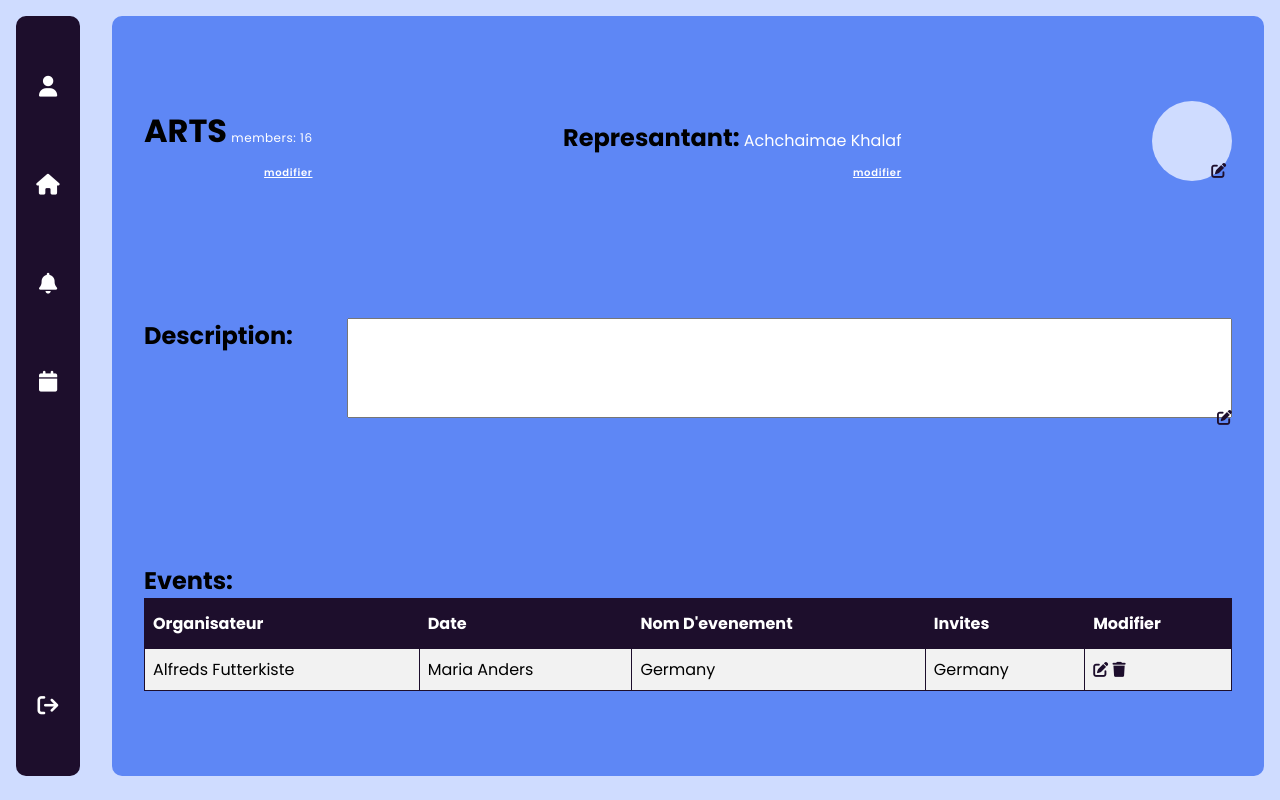
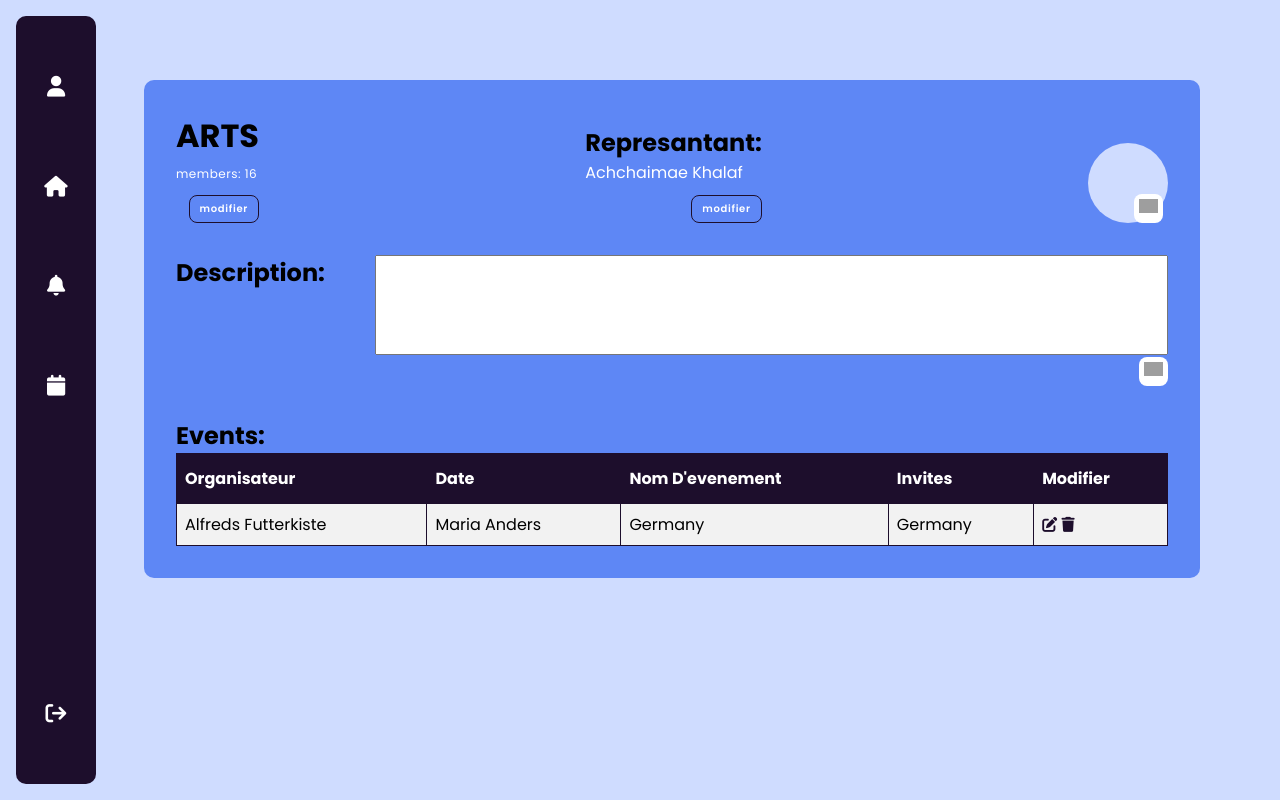
Before and after one commit to Achchaimae/Gestion-des-clubs, a PHP site: page /clubs.html in a window 1280 px wide. Run offline with PHP 8.4, Linux system fonts and the light colour scheme; some libraries are stand-ins or nearby versions; grey boxes are pictures that could not be loaded.

Commit message:
admin ok, clubs ok

```diff
--- a/abdallah_work/clubs.css
+++ b/abdallah_work/clubs.css
@@ -21,16 +21,21 @@
         'nav clubs clubs clubs clubs clubs clubs clubs calender calender calender calender calender'
         'nav clubs clubs clubs clubs clubs clubs clubs todo todo todo todo todo';
     grid-gap: 3vh 5vw; */
-    margin-left: 6rem;
-
+    margin-left: 16vh;
+    margin-top: 8vh;
+    margin-right: 8vh;
+    margin-bottom: 8vh;
+    padding: 4vh;
+    /* height: 84vh; */
     background-color: #5E87F5;
     border-radius: 10px;
-    padding: 1rem 2rem;
+
     display: flex;
+    gap: 4vh;
     flex-direction: column;
-    justify-content: space-around;
-    height: 95vh;
+    justify-content: flex-start;
 }
+
 /* nav bar */
 ul{
     display: flex;
@@ -48,12 +53,13 @@ li{
     flex-direction: column;
     justify-content: space-between;
     align-items: center;
-    height: 95vh;
-    width: auto;
+    height: 96vh;
+    width: 10vh;
     padding: 60px 0;
     border-radius: 10px;
     background-color: #1D0E2C;
     position: fixed;
+
 }
 .nav i{
     color: white;
@@ -68,6 +74,7 @@ li{
 } */
 .description{
     display: flex;
+    height: fit-content;
     gap: 5%;
 }
 
@@ -94,10 +101,29 @@ li{
 .right .modifier{
     background: none;
     border: none;
+    padding: 5px;
     position: absolute;
-
+    background-color: white;
     bottom: 0px;
     right: 5px;
+}
+.description button{
+    background-color: white;
+    border: none;
+    padding: 5px;
+    border-radius: 8px;
+}
+.description button:hover{
+    background-color: #1D0E2C;
+    transition: all 500ms ease-in-out;
+}
+.description button:hover i{
+    color: white;
+    transition: all 500ms ease-in-out;
+}
+ .modifier:hover i{
+    color: white;
+    transition: all 500ms ease-in-out;
 }
 .fa-solid{
     color: #1D0E2C;
@@ -106,16 +132,21 @@ li{
 .modifier{
     display: block;
     margin: 10px 0 0 auto;
+    padding: 5px 10px;
     color: white;
     font-size: 10px;
     font-weight: 600;
     letter-spacing: 0.7px;
-
+    border-radius: 8px;
     cursor: pointer;
-    border: none;
+    border: 1px solid #1D0E2C;
     background-color: transparent;
-    text-decoration: underline;
-}
+/*     text-decoration: underline;
+ */}
+ .modifier:hover{
+    background-color: #1D0E2C;
+    transition: all 500ms ease-in-out;
+ }
 .right{
     position: relative;
 }
@@ -148,14 +179,15 @@ li{
 
 .textarea{
     width: 100%;
-
-    position: relative;
+    display: flex;
+    flex-direction: column;
+    align-items: flex-end;
+    gap: 0.3vh;
 }
-.textarea i{
-    position: absolute;
-
-    right: 0px;
-    bottom: 0px;
+.textarea .modifier{
+    margin: unset;
+}
+.textarea .fa-solid{
     cursor: pointer;
     font-size: 15px;
 }
@@ -193,3 +225,10 @@ h2,h1,th{
 .modifier_event {
     background-color: #5E87F5;
 }
+.left,.middle{
+    width: min-content;
+}
+.modifier img{
+    height: 14px;
+    margin: auto auto;
+}
--- a/abdallah_work/clubs.html
+++ b/abdallah_work/clubs.html
@@ -15,7 +15,8 @@
 <body>
     <div class="nav">
         <ul>
-            <li><i class="fa-solid fa-user"></i></li>
+
+            <li><a href="./admin.html"><i class="fa-solid fa-user"></i></a></li>
             <li><i class="fa-solid fa-house"></i></li>
             <li><i class="fa-solid fa-bell"></i></li>
             <li><i class="fa-solid fa-calendar"></i></li>
@@ -36,13 +37,15 @@
             </div>
             <div class="right">
                 <div class="logo"></div>
-                <button class="modifier"><i class="fa-solid fa-pen-to-square"></i></button>
+                <button class="modifier"><img src="../pictures/edit-svgrepo-com.svg" alt="" srcset=""></button>
             </div>
         </div>
         <div class="description">
             <h2>description:</h2>
-            <div class="textarea"><i class="fa-solid fa-pen-to-square"></i>
+            <div class="textarea"></i>
                 <textarea name="" id="" ></textarea>
+                <button class="modifier"><img src="../pictures/edit-svgrepo-com.svg" alt="" srcset=""></button>
+
             </div>
 
 
```
Also changed, not shown: abdallah_work/admin.html (+20 -2 lines), abdallah_work/styles.css (+30 -10 lines), pictures/edit-svgrepo-com.svg (added), pictures/plus-svgrepo-com.svg (added), pictures/plus-symbol-button.png (added), 1 other file.
